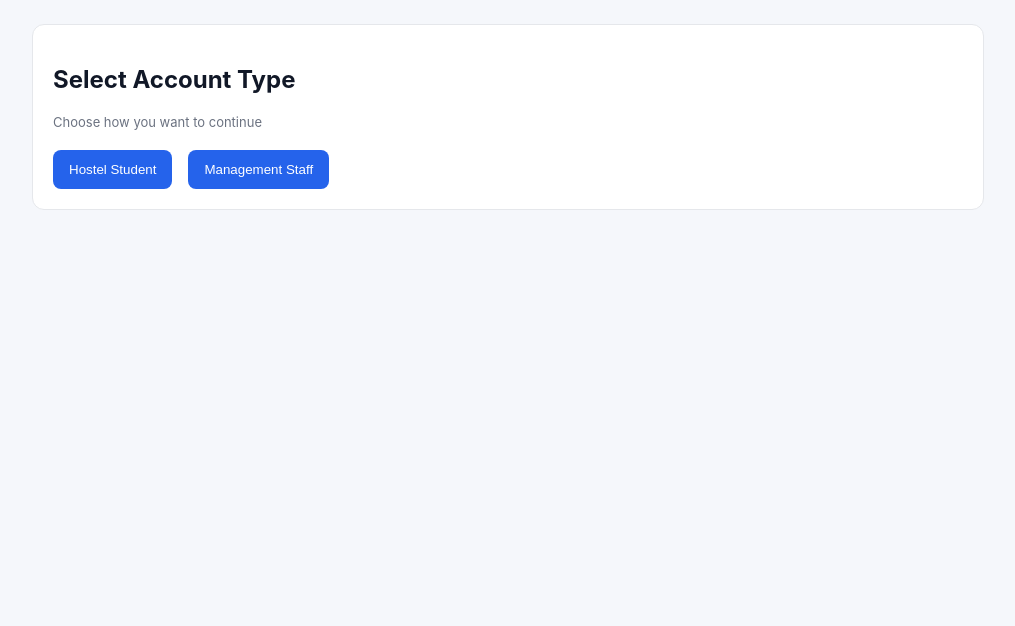
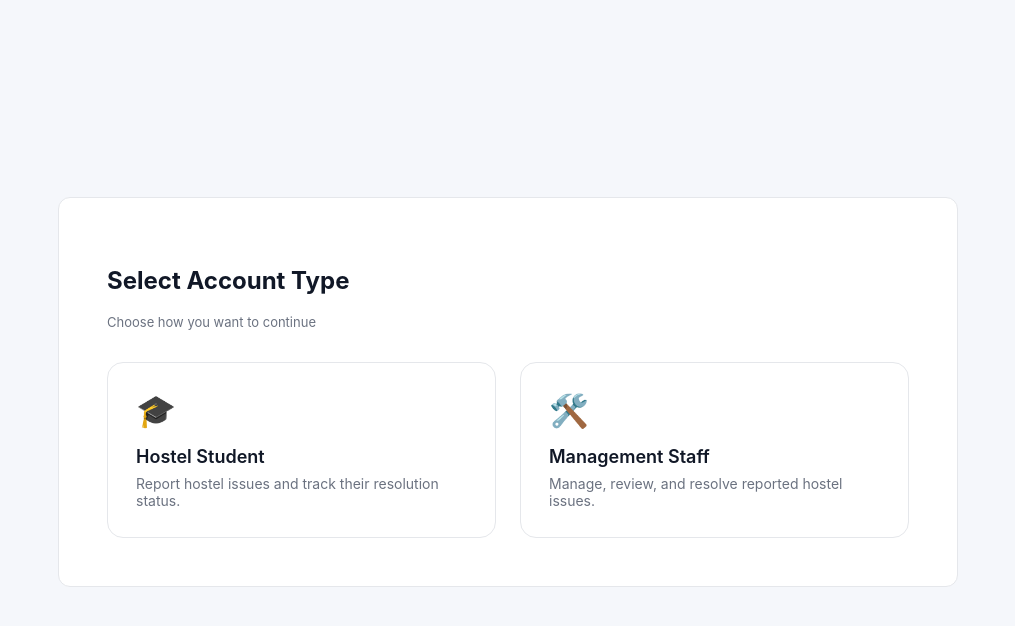
Before and after one commit to hsahu1726/smart-hostel-issue-tracker, a React (Vite) app in the folder frontend/: page / in a window 1280 px wide. Shown: the top 626 px of the page, without its empty margins (132-1147 px from the left). Built offline with nearby package versions, Linux system fonts and the light colour scheme.

Commit message:
Improve role selection UI with card-based professional layout

```diff
--- a/frontend/src/index.css
+++ b/frontend/src/index.css
@@ -143,3 +143,55 @@ button:hover {
   margin-top: 18px;
   font-size: 14px;
 }
+
+/* Role Selection Page */
+.role-container {
+  min-height: 100vh;
+  display: flex;
+  align-items: center;
+  justify-content: center;
+}
+
+.role-card {
+  max-width: 900px;
+  width: 100%;
+  padding: 48px;
+}
+
+.role-grid {
+  display: grid;
+  grid-template-columns: 1fr 1fr;
+  gap: 24px;
+  margin-top: 32px;
+}
+
+.role-option {
+  border: 1px solid var(--border);
+  border-radius: 16px;
+  padding: 28px;
+  cursor: pointer;
+  transition: all 0.25s ease;
+  background: white;
+}
+
+.role-option:hover {
+  border-color: var(--primary);
+  transform: translateY(-4px);
+  box-shadow: 0 10px 30px rgba(0,0,0,0.08);
+}
+
+.role-title {
+  font-size: 18px;
+  font-weight: 600;
+  margin-bottom: 8px;
+}
+
+.role-desc {
+  font-size: 14px;
+  color: var(--muted);
+}
+
+.role-icon {
+  font-size: 32px;
+  margin-bottom: 16px;
+}
--- a/frontend/src/pages/SelectRole.tsx
+++ b/frontend/src/pages/SelectRole.tsx
@@ -3,25 +3,39 @@ import { useNavigate } from "react-router-dom";
 export default function SelectRole() {
   const navigate = useNavigate();
 
-  const chooseRole = (role: "student" | "admin") => {
+  const selectRole = (role: "student" | "admin") => {
     localStorage.setItem("selectedRole", role);
     navigate("/login");
   };
 
   return (
-    <div className="container">
-      <div className="card">
+    <div className="role-container">
+      <div className="card role-card">
         <h2>Select Account Type</h2>
         <p className="meta">Choose how you want to continue</p>
 
-        <div style={{ display: "flex", gap: "16px", marginTop: "20px" }}>
-          <button onClick={() => chooseRole("student")}>
-            Hostel Student
-          </button>
+        <div className="role-grid">
+          <div
+            className="role-option"
+            onClick={() => selectRole("student")}
+          >
+            <div className="role-icon">🎓</div>
+            <div className="role-title">Hostel Student</div>
+            <div className="role-desc">
+              Report hostel issues and track their resolution status.
+            </div>
+          </div>
 
-          <button onClick={() => chooseRole("admin")}>
-            Management Staff
-          </button>
+          <div
+            className="role-option"
+            onClick={() => selectRole("admin")}
+          >
+            <div className="role-icon">🛠️</div>
+            <div className="role-title">Management Staff</div>
+            <div className="role-desc">
+              Manage, review, and resolve reported hostel issues.
+            </div>
+          </div>
         </div>
       </div>
     </div>
```
